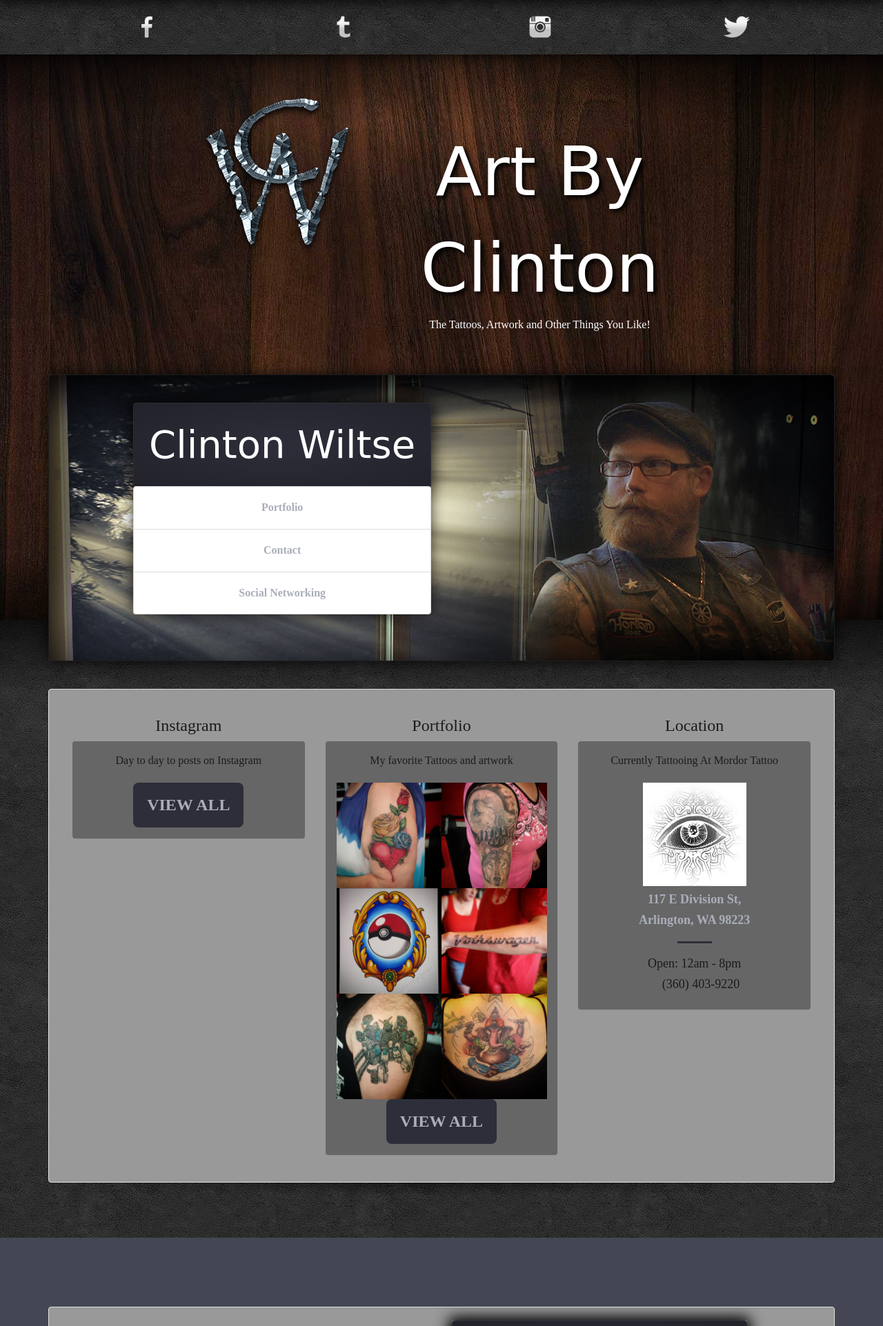
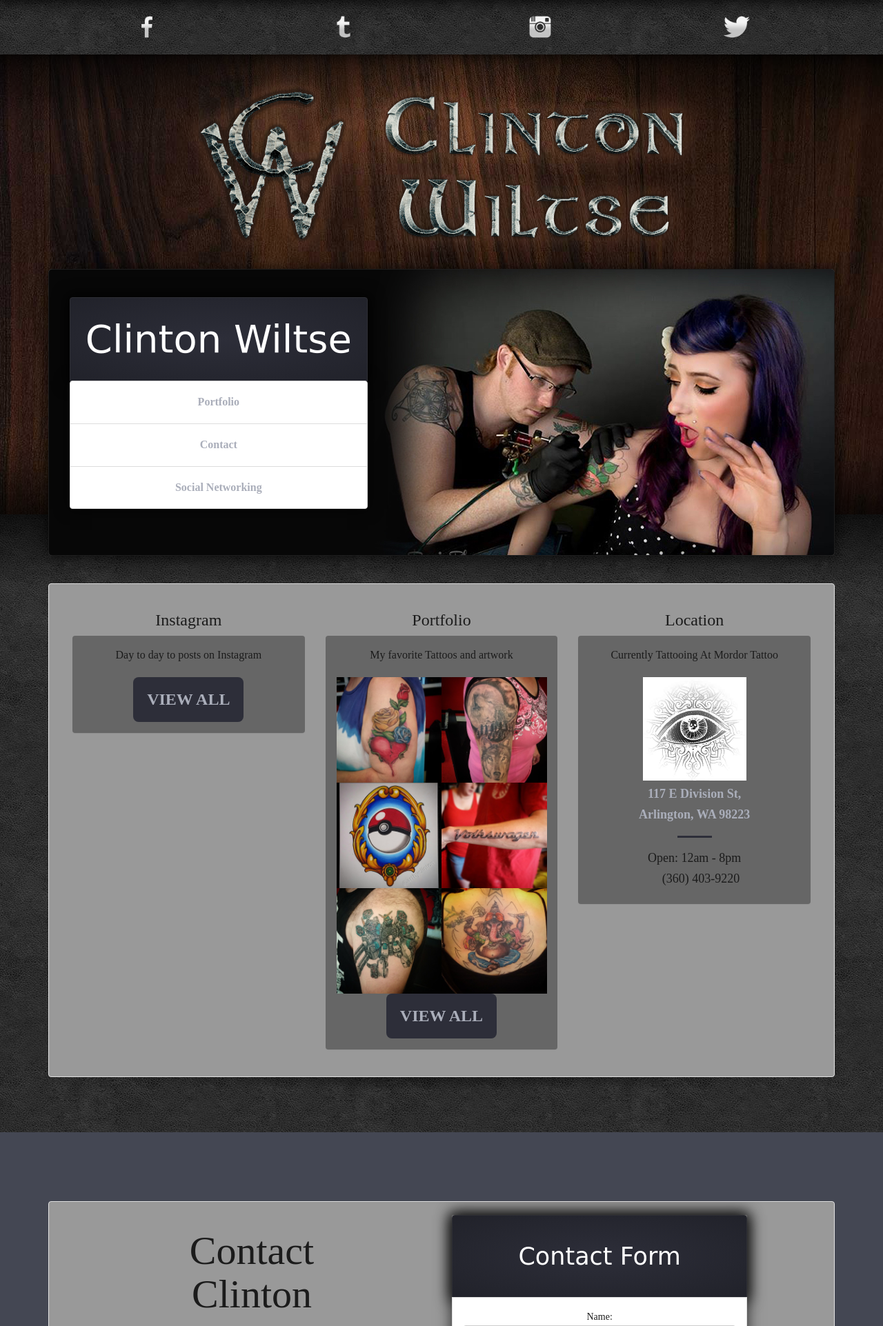
Before and after one commit to crabstance/artbyclinton.com, a PHP site: page / in a window 1280 px wide. Shown: the part 51-1974 px from the top of the page at 69% size. Run offline with PHP 8.4, Linux system fonts and the light colour scheme; some libraries are stand-ins or nearby versions; some web fonts are replaced.

Commit message:
updated logo

```diff
--- a/css/creative.css
+++ b/css/creative.css
@@ -274,7 +274,7 @@ header {
     -moz-background-size: cover;
     background-size: cover;
     -o-background-size: cover;
-    padding:60px 0 40px 0;
+    padding:20px 0 10px 0;
 }
 
 
--- a/index.html
+++ b/index.html
@@ -98,17 +98,10 @@
       <div class="top-shadow">
       </div>
 		<div class="container">
-			<div class="col-md-2">
-			</div>
-			<div class="col-md-3">
-				<img src="img/logo.png" width="221" alt="Clinton Wilste Creations Logo" style="border:none transparent 0px;"/>
-			</div>
-			<div class="col-md-5">
-				<span class="logo" style="text-shadow: 4px 4px 6px rgba(0, 0, 0, 1);">Art By Clinton</span>
-				<p>The Tattoos, Artwork and Other Things You Like!</p>
+			<div class="col-md-12">
 
-			</div>
-			<div class="col-md-2">
+				<img src="img/logo.png" width="763" alt="Clinton Wilste Creations Logo" style="border:none transparent 0px;"/>
+
 			</div>
 		</div>
     </header>
@@ -124,8 +117,7 @@
 
 
 
-				<div class="col-md-1">
-				</div>
+
 				<div class="col-md-5">
 
 					<div class="list-group-item list-header">
@@ -145,7 +137,7 @@
 				  </div>
 
 				</div>
-				<div class="col-md-6">
+				<div class="col-md-7">
 				</div>
 
 
```
Also changed, not shown: img/background-2.jpg (deleted), img/background-3.png (deleted), img/background-4.jpg (deleted), img/background.jpg (deleted), img/headers/header-about.jpg, img/headers/header-contact.jpg (deleted), img/logo.png.
